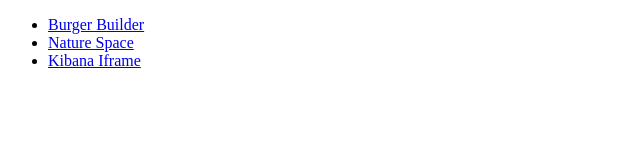
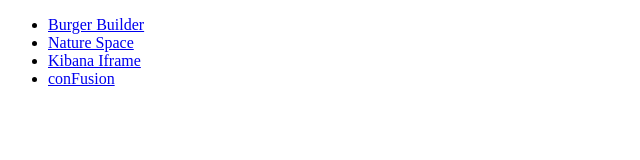
Before and after one commit to diwakarsingh95/diwakarsingh95.github.io, a plain HTML site: page index.html in a window 1280 px wide. Shown: the full height of the page, 0-640 px from the left. Drawn offline with Linux system fonts and the light colour scheme.

Commit message:
Updated project links

```diff
--- a/index.html
+++ b/index.html
@@ -11,6 +11,7 @@
       <li><a href="/burger-builder">Burger Builder</a></li>
       <li><a href="/nature-space">Nature Space</a></li>
       <li><a href="/kibana-iframe">Kibana Iframe</a></li>
+      <li><a href="/confusion">conFusion</a></li>
     </ul>
   </body>
 </html>
```
